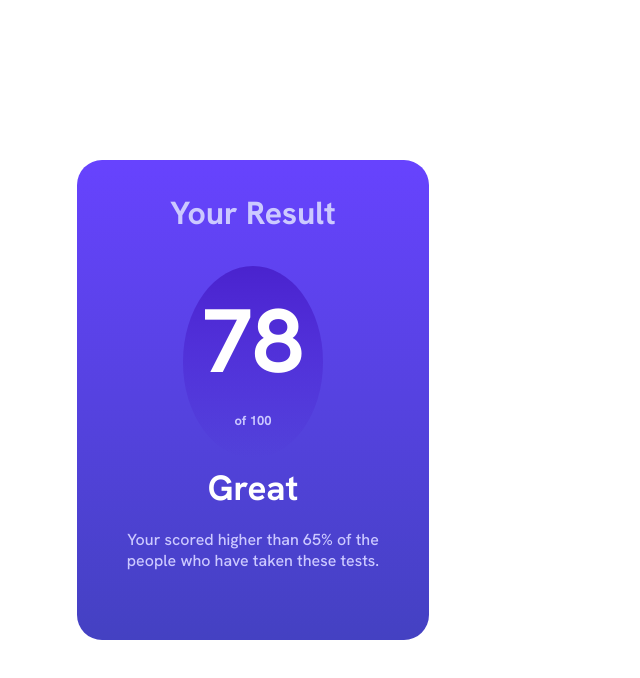
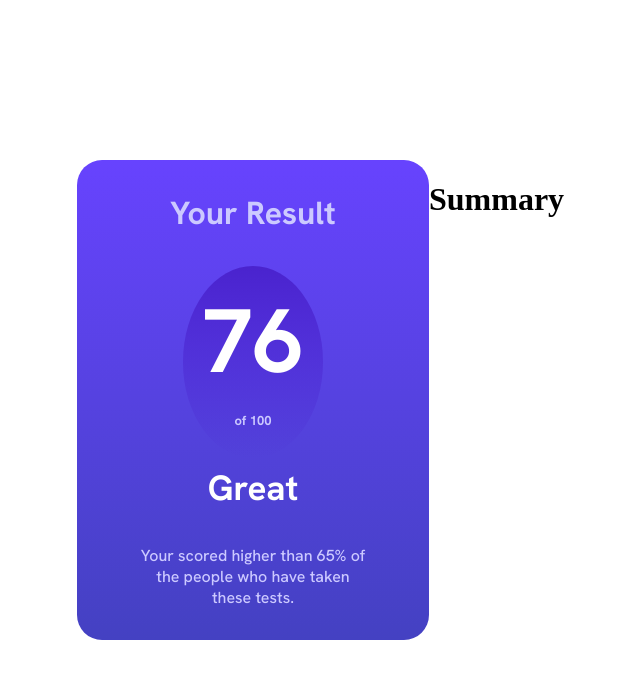
Before and after one commit to Naidleri/2034_2049_2076_2085, a plain HTML site: page index.html in a window 1280 px wide. Shown: the whole page, without its empty margins (211-851 px from the left). Drawn offline with Linux system fonts and the light colour scheme.

Commit message:
change div

```diff
--- a/index.html
+++ b/index.html
@@ -12,18 +12,18 @@
             <div class="sub_page_1 flex col align-center">
                     <p class="text_sub_page_1">Your Result</p>
                     <div class="score flex col align-center justify-center">
-                        <div class="text_score">78</div>
+                        <div class="text_score">76</div>
                         <p class="text_score_2">of 100</p>
                     </div>
-                    <div class="great">
+                    <p class="great">
                         Great
-                    </div>
-                    <div class="isi">
-                     Your scored higher than 65% of the people who have taken these tests.
-                    </div>
+                    </p>
+                    <p class="isi">
+                     Your scored higher than 65% of <br> the people who have taken <br> these tests.
+                    </p>
             </div>
             <div class="sub_page_2">
-
+                  <h1 class="head">Summary</h1>
             </div>
         </div>
     </div>
```
